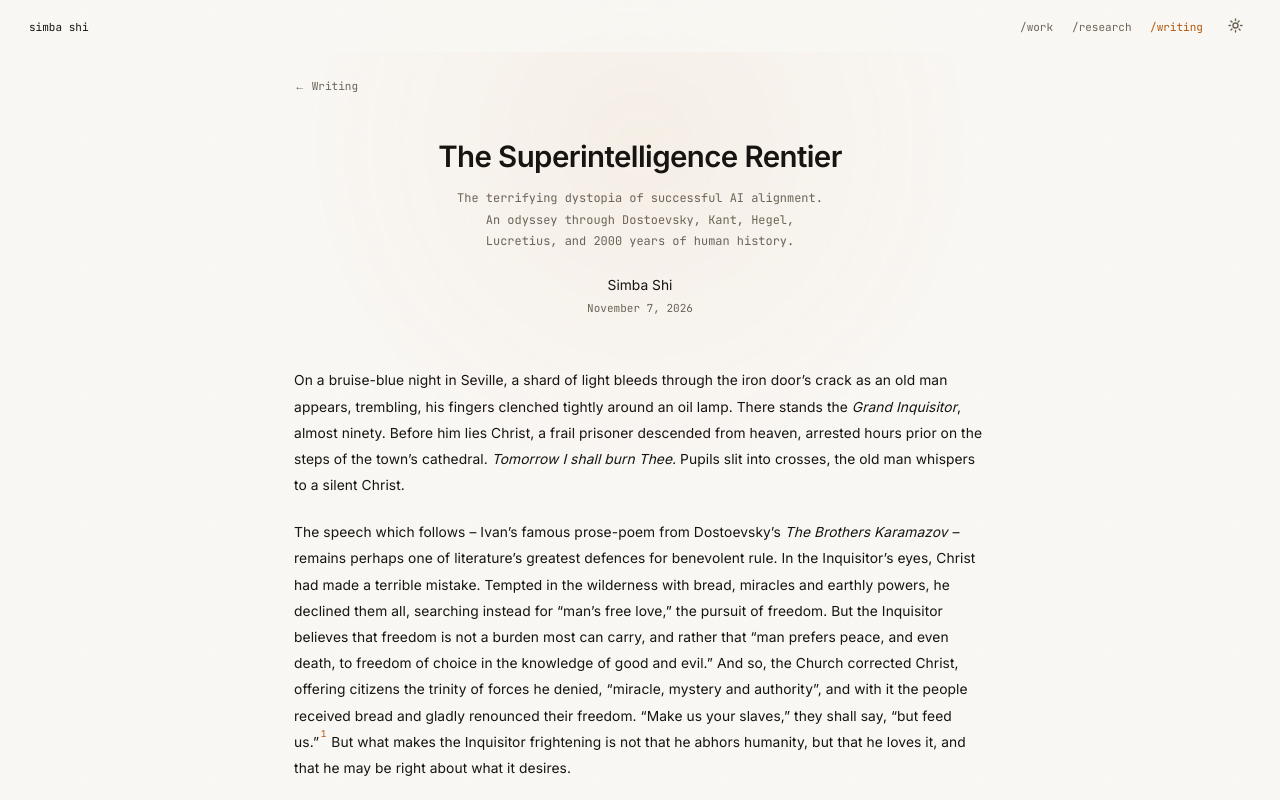
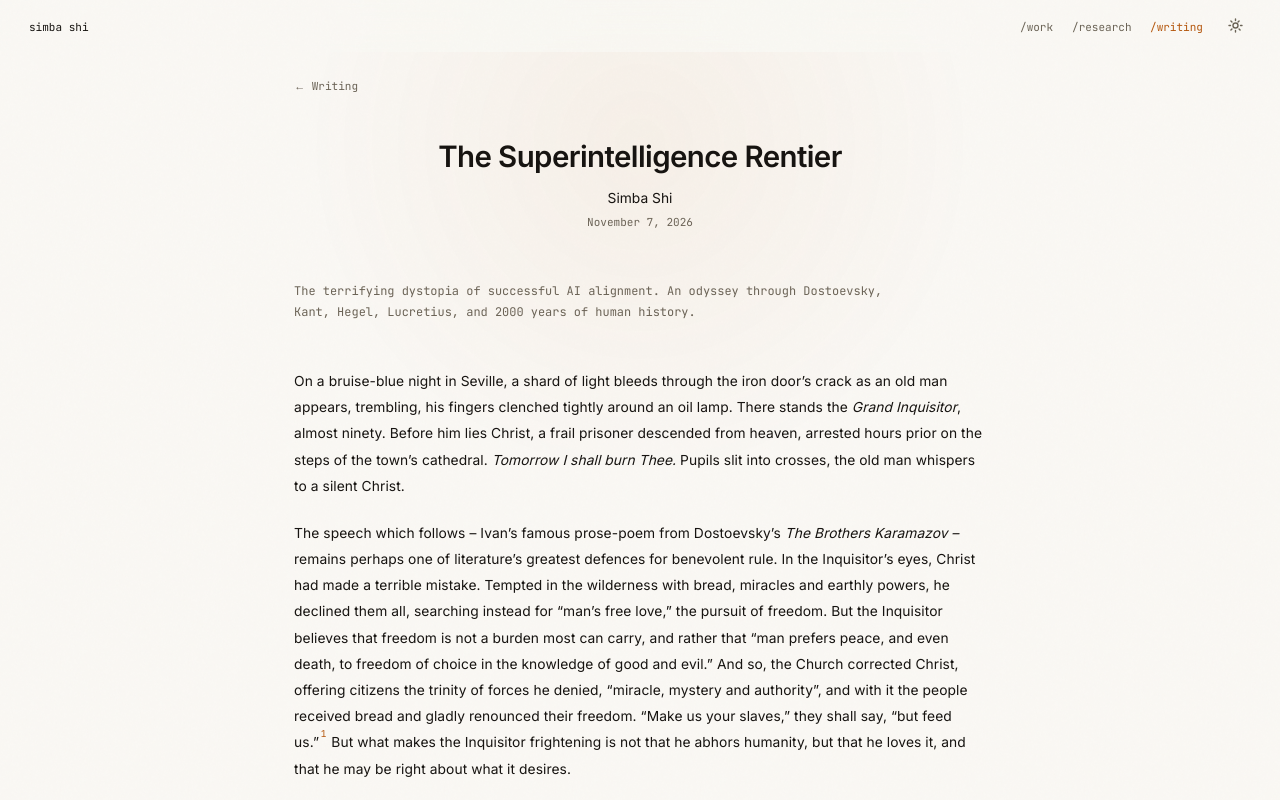
Before and after one commit to Coderrexe/personal-site, a Next.js app: page /writing/essays/the-superintelligence-rentier in a window 1280 px wide. Shown: the top 800 px of the page. Built offline with nearby package versions, Linux system fonts and the light colour scheme.

Commit message:
Revert "Essay page: lede as a centred subtitle under the title"
This reverts commit c4b50393344df3c5cf1cc7d29cd54ce867cb4673.

```diff
--- a/src/app/writing/[collection]/[slug]/page.tsx
+++ b/src/app/writing/[collection]/[slug]/page.tsx
@@ -55,16 +55,17 @@ export default function EssayPage({ params }: Props) {
             <h1 className="page-title mb-4">
               {essay.title}
             </h1>
-            {essay.lede && essay.lede.length > 0 && (
-              <p className="mx-auto max-w-[34rem] mb-6 font-mono text-[0.8125rem] text-muted leading-[1.8] [text-wrap:balance]">
-                {essay.lede.join(' ')}
-              </p>
-            )}
             {essay.author && (
               <p className="text-[0.9375rem] text-fg">{essay.author}</p>
             )}
             <p className="font-mono text-xs text-muted tabular-nums mt-1.5">{essay.displayDate}</p>
           </header>
+
+          {essay.lede && essay.lede.length > 0 && (
+            <p className="mb-10 sm:mb-12 max-w-[40rem] font-mono text-[0.8125rem] text-muted leading-[1.8]">
+              {essay.lede.join(' ')}
+            </p>
+          )}
 
           <div className="space-y-8 sm:space-y-10">
             {essay.sections.map((section, i) => (
```
